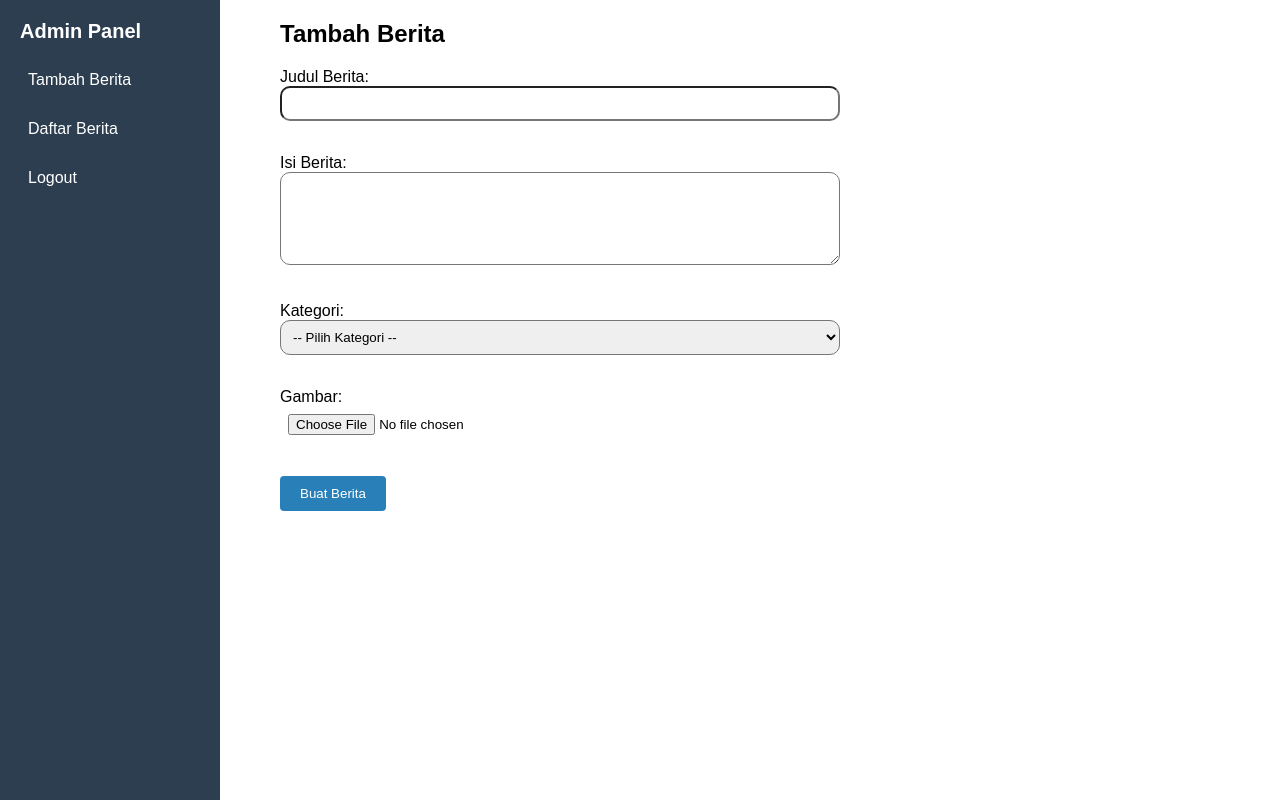
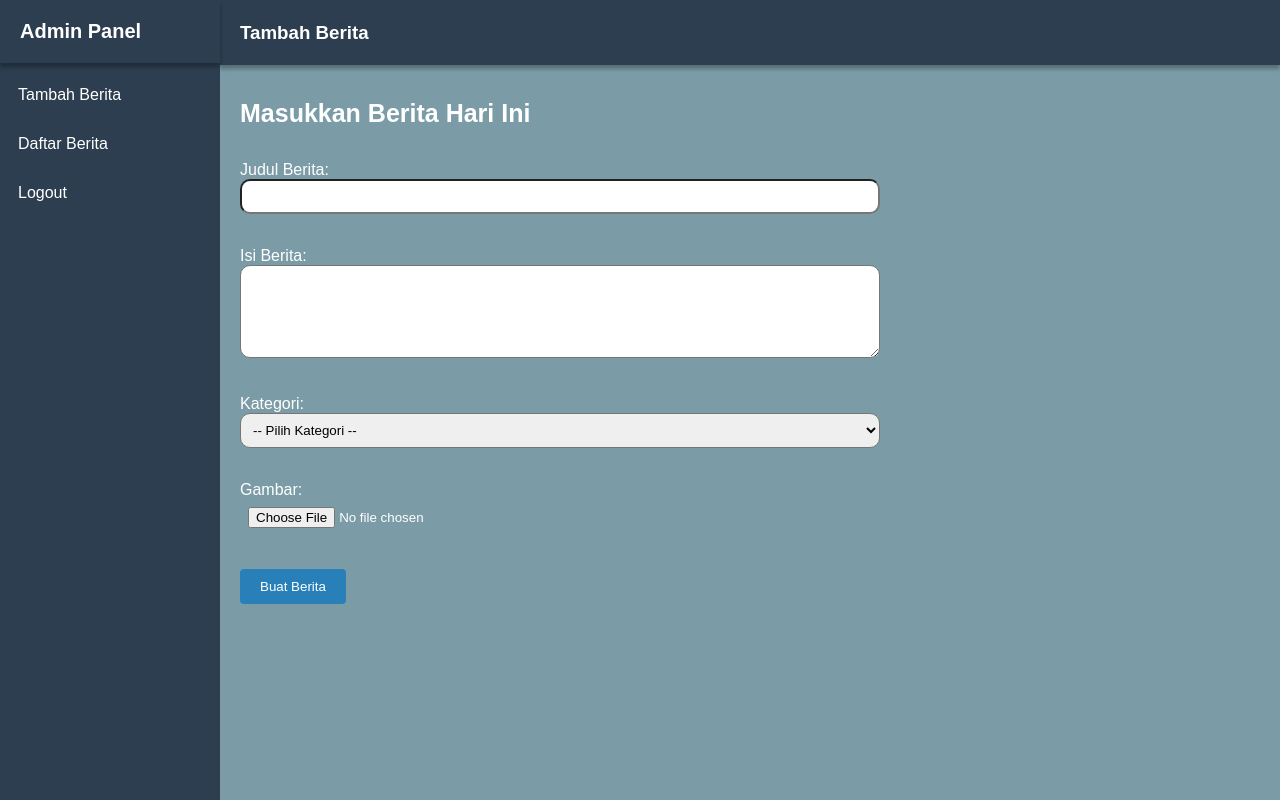
Before and after one commit to imAbizars/portalberita_kelompok1, a PHP site: page /dashboard.php in a window 1280 px wide. Run offline with PHP 8.4, Linux system fonts and the light colour scheme; the visitor is signed in with stand-in values (Sample User, id 1); data that the repository does not hold is empty.

Commit message:
refactor_dashboard.php

```diff
--- a/controller.php
+++ b/controller.php
@@ -20,7 +20,7 @@
 $stmt->bind_param("sssi", $title, $content, $gambar_name, $category_id);
 
 if ($stmt->execute()) {
-    echo "Berita berhasil disimpan. <a href='index.php'>Lihat berita</a>";
+    echo "Berita berhasil disimpan. <a href='daftarberita.php'>Lihat berita</a>";
 } else {
     echo "Gagal menyimpan berita: " . $stmt->error;
 }
--- a/dashboard.css
+++ b/dashboard.css
@@ -4,34 +4,46 @@ body {
   background-color: #f4f4f4;
 }
 
+/* Layout Umum */
 .dashboard-container {
   display: flex;
   height: 100vh;
+  font-family: Arial, sans-serif;
+  background-color: #f4f4f4;
+  margin: 0;
 }
 
+/* Sidebar */
 .sidebar {
   width: 220px;
   background-color: #2c3e50;
   color: white;
-  padding: 20px;
-  box-sizing: border-box;
+  display: flex;
+  flex-direction: column;
 }
 
-.sidebar h3 {
-  margin-top: 0;
+.sidebar-header {
+  padding: 20px;
+  box-shadow: 0 4px 4px rgba(0,0,0,0.3);
+  z-index: 999;
+}
+
+.sidebar-header h3 {
+  margin: 0;
   font-size: 20px;
 }
 
-.sidebar ul {
-  list-style-type: none;
-  padding: 0;
+.sidebar-menu {
+  list-style: none;
+  padding: 0 10px;
+  margin: 0;
 }
 
-.sidebar ul li {
+.sidebar-menu li {
   margin: 15px 0;
 }
 
-.sidebar ul li a {
+.sidebar-menu a {
   color: white;
   text-decoration: none;
   display: block;
@@ -39,29 +51,43 @@ body {
   border-radius: 4px;
 }
 
-.sidebar ul li a:hover {
+.sidebar-menu a:hover {
   background-color: #34495e;
 }
 
+/* Main Content */
 .main-content {
   flex: 1;
-  padding-left: 60px;
-  padding-right: 40px;
-  background-color: white;
+  background-color: rgb(123, 156, 167);
   overflow-y: auto;
+  color: white;
 }
-.container{
-    width: 35rem;
-    padding-top: 0;
+
+.main-header {
+  background-color: #2c3e50;
+  color: white;
+  padding: 3px 20px;
+  box-shadow: 0 4px 4px rgba(0,0,0,0.3);
 }
+
+.form-container {
+  padding-left: 20px;
+  width: 40rem;
+}
+.form-container h4{
+  font-size: 25px;
+}
+
+/* Form Styling */
+
 form input[type="text"],
 form textarea,
 form select,
 form input[type="file"] {
   width: 100%;
   padding: 8px;
+  margin-bottom: 15px;
   box-sizing: border-box;
-  margin-bottom: 15px;
   border-radius: 10px;
 }
 
@@ -77,6 +103,7 @@ form input[type="submit"] {
 form input[type="submit"]:hover {
   background-color: #3498db;
 }
+
 table {
   width: 100%;
   border-collapse: collapse;
--- a/dashboard.php
+++ b/dashboard.php
@@ -3,6 +3,8 @@ session_start();
 include 'koneksi.php';
 
 $timeout = 1800;
+
+// login dan role
 if (!isset($_SESSION['user'])) {
     header("Location: login.php?unauthorized=1");
     exit();
@@ -19,49 +21,42 @@ if ($_SESSION['role'] !== 'admin') {
     echo "Akses ditolak. Halaman ini hanya untuk admin.";
     exit();
 }
+
+//  aktif
+$page = $_GET['page'] ?? 'tambahberita';
+
+$allowed_pages = ['tambahberita', 'daftarberita'];
+if (!in_array($page, $allowed_pages)) {
+    $page = 'tambahberita';
+}
+
+// judul halaman
+$page_titles = [
+    'tambahberita' => 'Tambah Berita',
+    'daftarberita' => 'Daftar Berita',
+];
+
+$judul_halaman = $page_titles[$page] ?? 'Dashboard';
 ?>
 <!DOCTYPE html>
 <html>
 <head>
-  <title>Tambah Berita</title>
+  <title>Dashboard Admin</title>
   <link rel="stylesheet" href="dashboard.css">
 </head>
 <body>
   <div class="dashboard-container">
-    <nav class="sidebar">
-      <h3>Admin Panel</h3>
-      <ul>
-        <li><a href="dashboard.php">Tambah Berita</a></li>
-        <li><a href="daftarberita.php">Daftar Berita</a></li>
-        <li><a href="logout.php">Logout</a></li>
-      </ul>
-    </nav>
+
+    <!-- sidebar -->
+    <?php include 'sidebar.php'; ?>
+
+    <!-- main content -->
     <main class="main-content">
-      <div class="container">
-        <h2>Tambah Berita</h2>
-        <form action="controller.php" method="POST" enctype="multipart/form-data">
-          <label>Judul Berita:</label><br>
-          <input type="text" name="title" required><br><br>
-
-          <label>Isi Berita:</label><br>
-          <textarea name="content" rows="5" cols="50" required></textarea><br><br>
-
-          <label>Kategori:</label><br>
-          <select name="category_id" required>
-            <option value="">-- Pilih Kategori --</option>
-            <?php
-              $result = $conn->query("SELECT * FROM kategori");
-              while ($row = $result->fetch_assoc()) {
-                echo "<option value='{$row['id']}'>{$row['nama_kategori']}</option>";
-              }
-            ?>
-          </select><br><br>
-
-          <label>Gambar:</label><br>
-          <input type="file" name="image" accept="image/*" required><br><br>
-
-          <input type="submit" value="Buat Berita">
-        </form>
+      <nav class="main-header">
+        <h3><?= $judul_halaman ?></h3>
+      </nav>
+      <div class="form-container">
+        <?php include $page . '.php'; ?>
       </div>
     </main>
   </div>
--- /dev/null
+++ b/sidebar.php
@@ -0,0 +1,10 @@
+<aside class="sidebar">
+  <nav class="sidebar-header">
+    <h3>Admin Panel</h3>
+  </nav>
+  <ul class="sidebar-menu">
+    <li><a href="dashboard.php">Tambah Berita</a></li>
+    <li><a href="daftarberita.php">Daftar Berita</a></li>
+    <li><a href="logout.php">Logout</a></li>
+  </ul>
+</aside>
--- /dev/null
+++ b/tambahberita.php
@@ -0,0 +1,24 @@
+<h4>Masukkan Berita Hari Ini</h4>
+<form action="controller.php" method="POST" enctype="multipart/form-data">
+  <label>Judul Berita:</label><br>
+  <input type="text" name="title" required><br><br>
+
+  <label>Isi Berita:</label><br>
+  <textarea name="content" rows="5" cols="50" required></textarea><br><br>
+
+  <label>Kategori:</label><br>
+  <select name="category_id" required>
+    <option value="">-- Pilih Kategori --</option>
+    <?php
+      $result = $conn->query("SELECT * FROM kategori");
+      while ($row = $result->fetch_assoc()) {
+        echo "<option value='{$row['id']}'>{$row['nama_kategori']}</option>";
+      }
+    ?>
+  </select><br><br>
+
+  <label>Gambar:</label><br>
+  <input type="file" name="image" accept="image/*" required><br><br>
+
+  <input type="submit" value="Buat Berita">
+</form>
```
Also changed, not shown: images/famine.png (added), images/gedung1.jpg (added).
